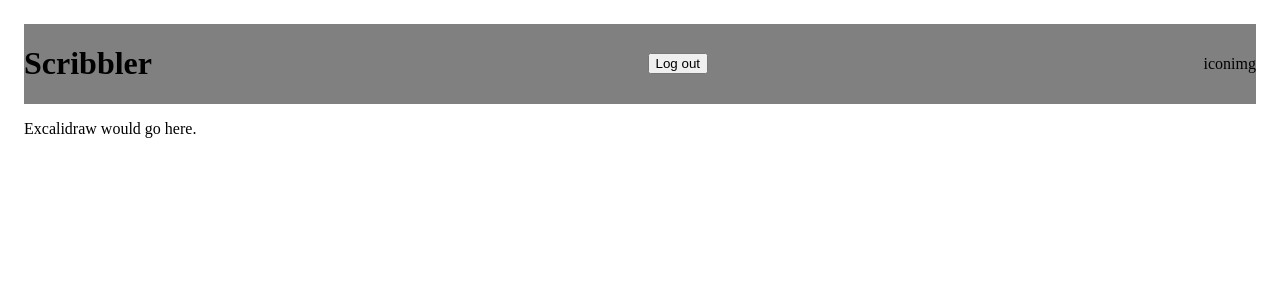
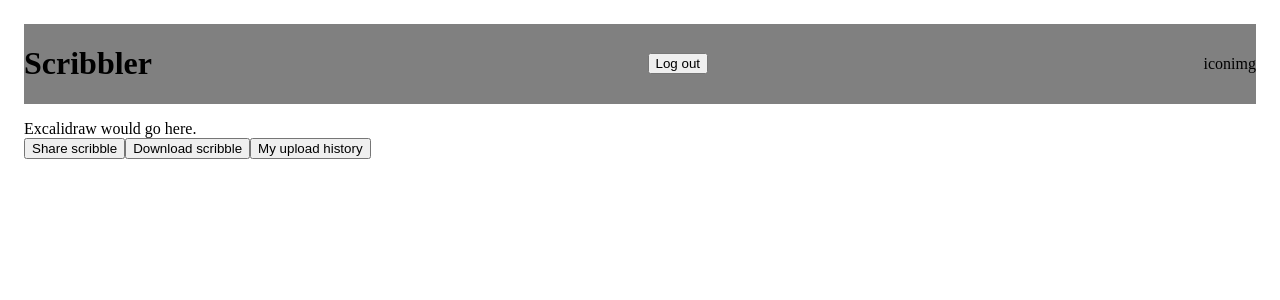
Before and after one commit to carbonsoda/scribbler, a React (Create React App) app in the folder app/: page / in a window 1280 px wide. Shown: the top 300 px of the page. Built offline with nearby package versions, Linux system fonts and the light colour scheme.

Commit message:
Add sidebar to App.js

```diff
--- a/app/src/App.js
+++ b/app/src/App.js
@@ -1,6 +1,7 @@
 import React from 'react';
 
 import DrawPanel from './components/DrawPanel';
+import Sidebar from './components/Sidebar';
 import Navbar from './components/navbar/Navbar';
 
 import './App.css';
@@ -11,6 +12,7 @@ export default function App() {
       <Navbar />
       <div className="main-page">
         <DrawPanel />
+        <Sidebar />
       </div>
     </div>
   );
```
